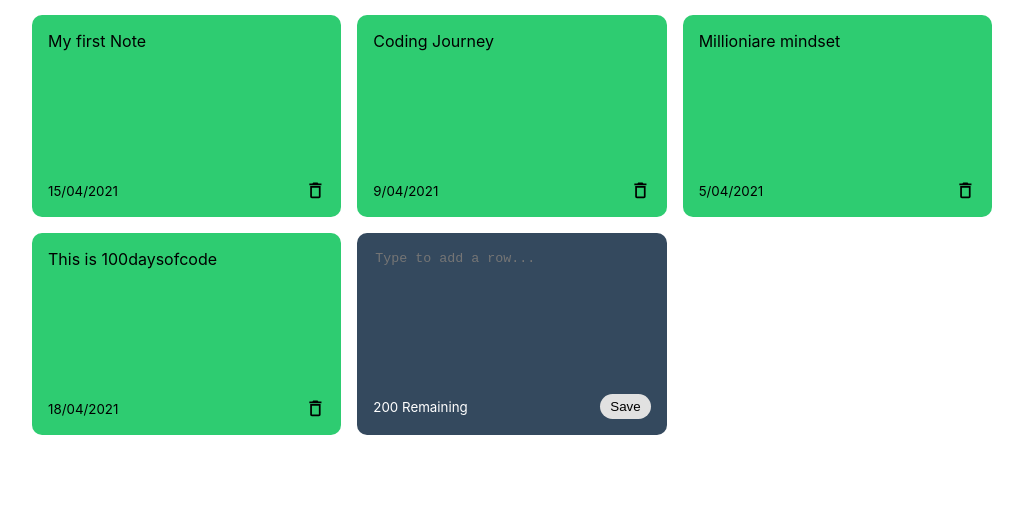
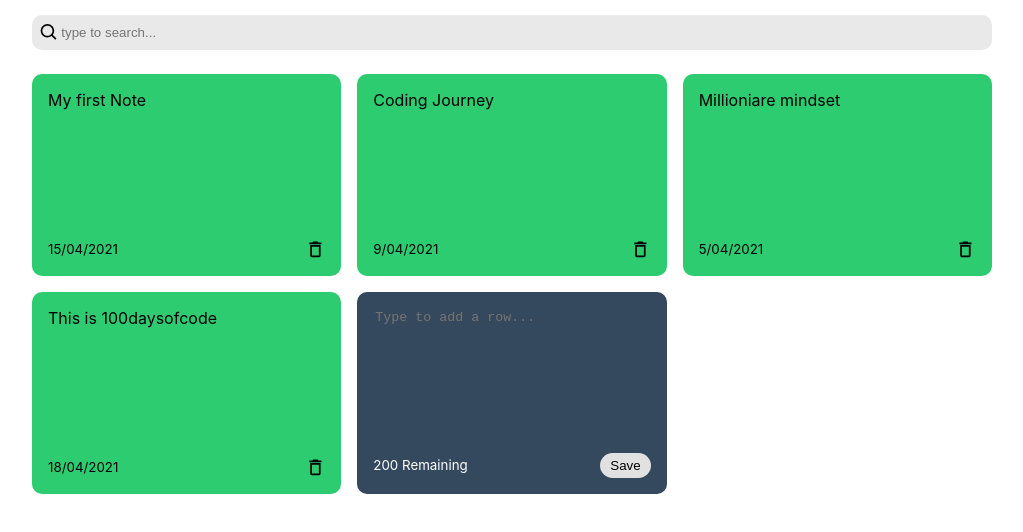
Before and after one commit to jacksonikpe/note-app, a React (Create React App) app: page / in a window 1280 px wide. Shown: the top 532 px of the page, without its empty margins (128-1151 px from the left). Built offline with nearby package versions, Linux system fonts and the light colour scheme; the HTML template or start-up script is replaced by a standard one.

Commit message:
Added search function

```diff
--- a/src/App.js
+++ b/src/App.js
@@ -1,6 +1,7 @@
 import { useState } from 'react';
 import { nanoid } from 'nanoid';
 import NotesList from './components/NotesList';
+import Search from './components/Search';
 
 const App = () => {
   const [notes, setNotes] = useState([
@@ -26,6 +27,8 @@
     },
   ])
 
+  const [searchText, setSearchText] = useState('')
+
   const saveNote = (text) => {
     let date = new Date()
     let note = {
@@ -45,7 +48,8 @@
 
   return (
     <div className="Container">
-      <NotesList notes={notes} saveNote={saveNote} deleteNote={deleteNote} />
+      <Search handleSearch={setSearchText} />
+      <NotesList notes={notes.filter((note) => note.text.toLowerCase().includes(searchText))} saveNote={saveNote} deleteNote={deleteNote} />
     </div>
   )
 }
--- /dev/null
+++ b/src/components/Search.jsx
@@ -0,0 +1,13 @@
+import React from 'react'
+import { BiSearch } from 'react-icons/bi'
+
+const Search = ({ handleSearch }) => {
+  return (
+    <div className='search'>
+        <BiSearch className='search-icons' size='1.3em' />
+        <input type='text' onChange={(e) => handleSearch(e.target.value)} placeholder='type to search...' />
+    </div>
+  )
+}
+
+export default Search
--- a/src/index.css
+++ b/src/index.css
@@ -19,6 +19,25 @@
   padding-left: 15px;
   padding-right: 15px;
   padding-top: 15px;
+}
+
+.search {
+  display: flex;
+  align-items: center;
+  background-color: rgb(233, 233, 233);
+  border-radius: 10px;
+  padding: 7px;
+  margin-bottom: 1.5em;
+}
+
+.search input {
+  background-color: rgb(233, 233, 233);
+  width: 100%;
+  border: none;
+}
+
+.search input:focus {
+  outline: none;
 }
 
 .notes-list {
```
